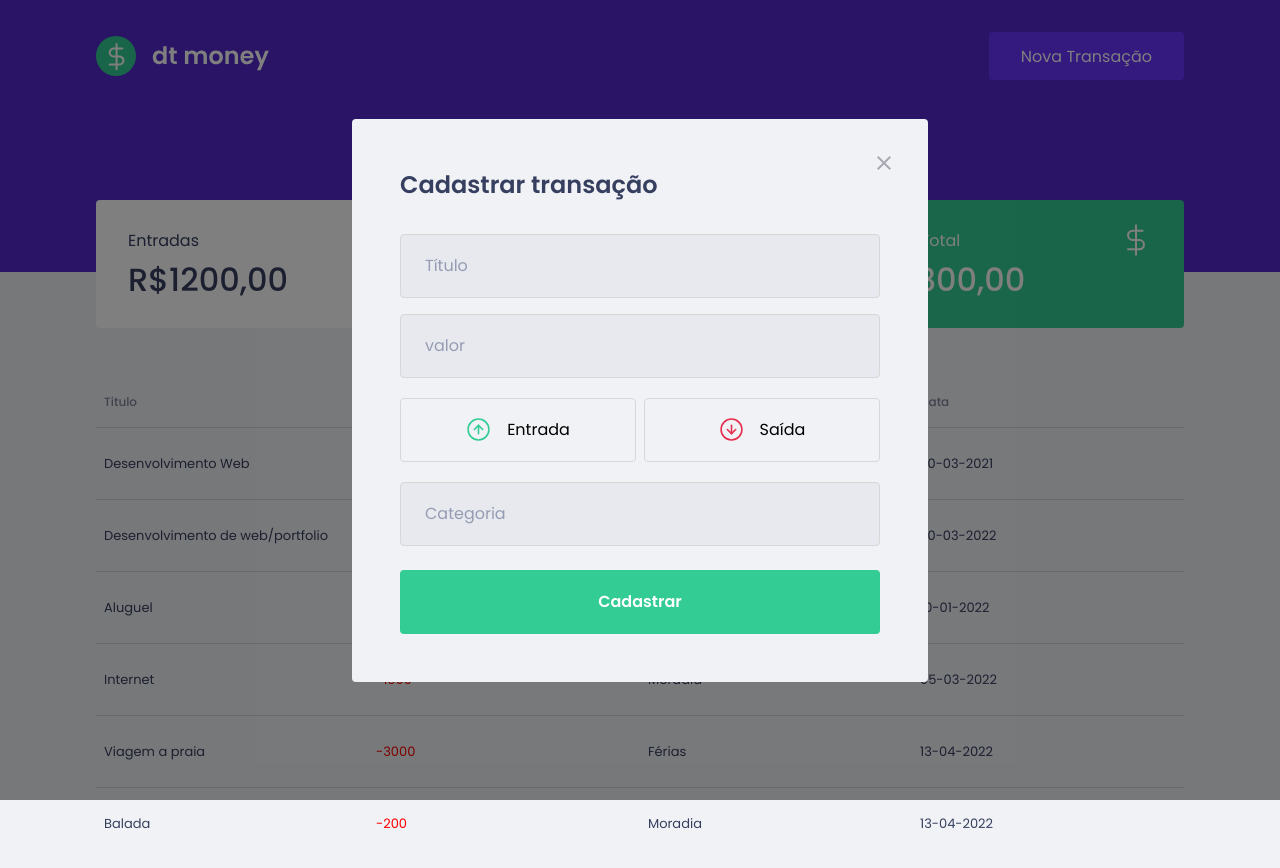
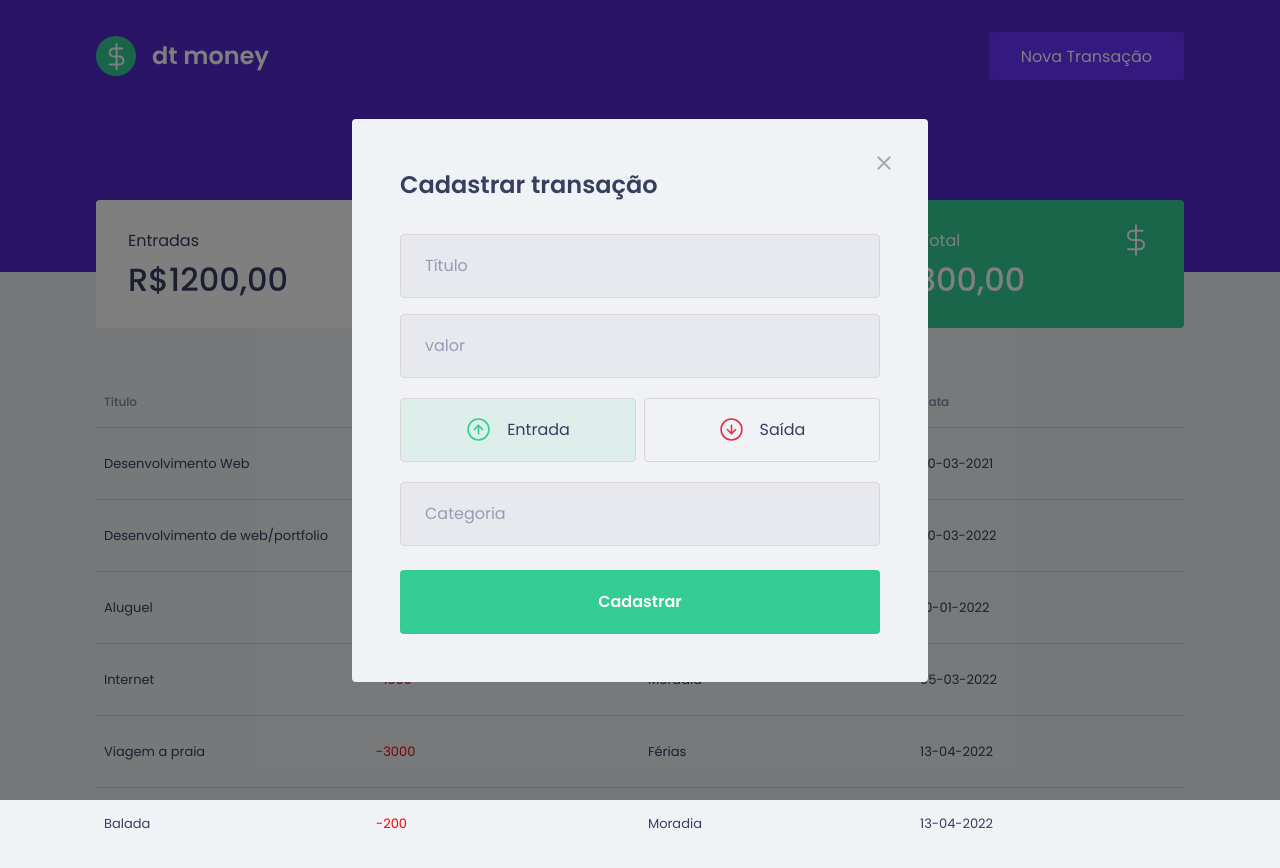
Before and after one commit to dehvieira/dt-money, a React (Vite) app: page / in a window 1280 px wide. Both pictures are taken after a click on the button "Nova Transação". Shown: the top 868 px of the page. Built offline with nearby package versions, Linux system fonts and the light colour scheme; no server answers; what miragejs would draw is missing.

Commit message:
finalized all modal

```diff
--- a/src/components/NewTransactionModal/index.tsx
+++ b/src/components/NewTransactionModal/index.tsx
@@ -1,11 +1,11 @@
-import React from 'react';
+import React, { useState } from 'react';
 import Modal from 'react-modal';
 import ReactTooltip from 'react-tooltip';
 
+import closeImg from '../../assets/close.svg';
 import incomeImg from '../../assets/income.svg';
 import outcomeImg from '../../assets/outcome.svg';
-import closeImg from '../../assets/close.svg';
-import { Container, TransactionTypeContainer } from './styles';
+import { Container, RadioBox, TransactionTypeContainer } from './styles';
 
 interface INewTransitionModalProps {
   isOpen: boolean;
@@ -13,6 +13,9 @@
 }
 
 export function NewTransactionModal({ isOpen, onRequestClose }: INewTransitionModalProps) {
+  const [type, setType] = useState('deposit');
+
+
   return (
     <Modal
       isOpen={isOpen}
@@ -29,25 +32,33 @@
         <h2>Cadastrar transação</h2>
 
         <input type="text" placeholder="Título" />
-
         <input type="number" placeholder="valor" />
 
         <TransactionTypeContainer>
-          <button type="button">
+          <RadioBox
+              type="button"
+              onClick={() => {setType('deposit')}}
+              isActive= {type === 'deposit'}
+              activeColor = 'green'
+           >
             <img src={incomeImg} alt="Entrada" />
             <span>Entrada</span>
-          </button>
+            </RadioBox>
 
-          <button type="button">
+          <RadioBox
+              type="button"
+              onClick={() => {setType('withdraw')}}
+              isActive= {type === 'withdraw'}
+              activeColor = 'red'
+          >
             <img src={outcomeImg} alt="Saída" />
             <span>Saída</span>
-          </button>
-
+          </RadioBox>
         </TransactionTypeContainer>
 
         <input placeholder="Categoria" />
 
-        <button type="submit" >Cadastrar</button>
+        <button type="submit">Cadastrar</button>
       </Container>
     </Modal>
   );
--- a/src/components/NewTransactionModal/styles.ts
+++ b/src/components/NewTransactionModal/styles.ts
@@ -1,5 +1,5 @@
+import { darken, transparentize } from 'polished';
 import styled from 'styled-components';
-import { darken } from 'polished';
 
 export const Container = styled.div`
   h2 {
@@ -31,43 +31,55 @@
 
 export const TransactionTypeContainer = styled.div`
   display: grid;
-    grid-template-columns: repeat(2,1fr);
+  grid-template-columns: repeat(2, 1fr);
   gap: 0.5rem;
+`;
 
-    button {
-      height:4rem;
+
+
+interface IRadioBoxProps{
+  isActive: boolean;
+  activeColor: 'green' | 'red';
+}
+
+const colors = {
+  green: '#33cc95',
+  red: '#E52E4D'
+}
+
+export const RadioBox = styled.button<IRadioBoxProps>`
+    height: 4rem;
     border: 1px solid #d7d7d7;
     border-radius: 0.25rem;
     margin-top: 20px;
     margin-bottom: 20px;
 
-      background: transparent;
+    background: ${(props) => props.isActive
+          ? transparentize(0.9, colors[props.activeColor])
+          : 'transparent'
+    };
+
     display: flex;
     align-items: center;
     justify-content: center;
 
     transition: border-color 0.2s;
 
+    &:hover {
+      border-color: ${darken(0.5, '#d7d7d7')};
+    }
 
-      &:hover {
-        border-color: ${darken(0.1, '#d7d7d7')};
+    img {
+      width: 25px;
+      height: 25px;
+    }
+
+    span {
+      display: inline-block;
+      margin-left: 1rem;
+      font-size: 1rem;
+      color: var(--text-title);
     }
 
 
-      img{
-        width:25px;
-        height:25px;
-      }
-
-      span{
-        display: inline-block;
-        margin-left: 1rem;
-        font-size:1rem;
-        //color: var(--text-title);
-      }
-
-    }
-
-
-
   `
--- a/src/main.tsx
+++ b/src/main.tsx
@@ -15,7 +15,8 @@
           titulo: 'Carro',
           valor: -5000, //" R$ 2,000",
           categoria: 'Moradia',
-          data: '10-01-2022',
+          data: new Date(),
+          type: 'deposit',
         },
       ];
     });
```
Lines whose indentation alone changed are shown as unchanged.
